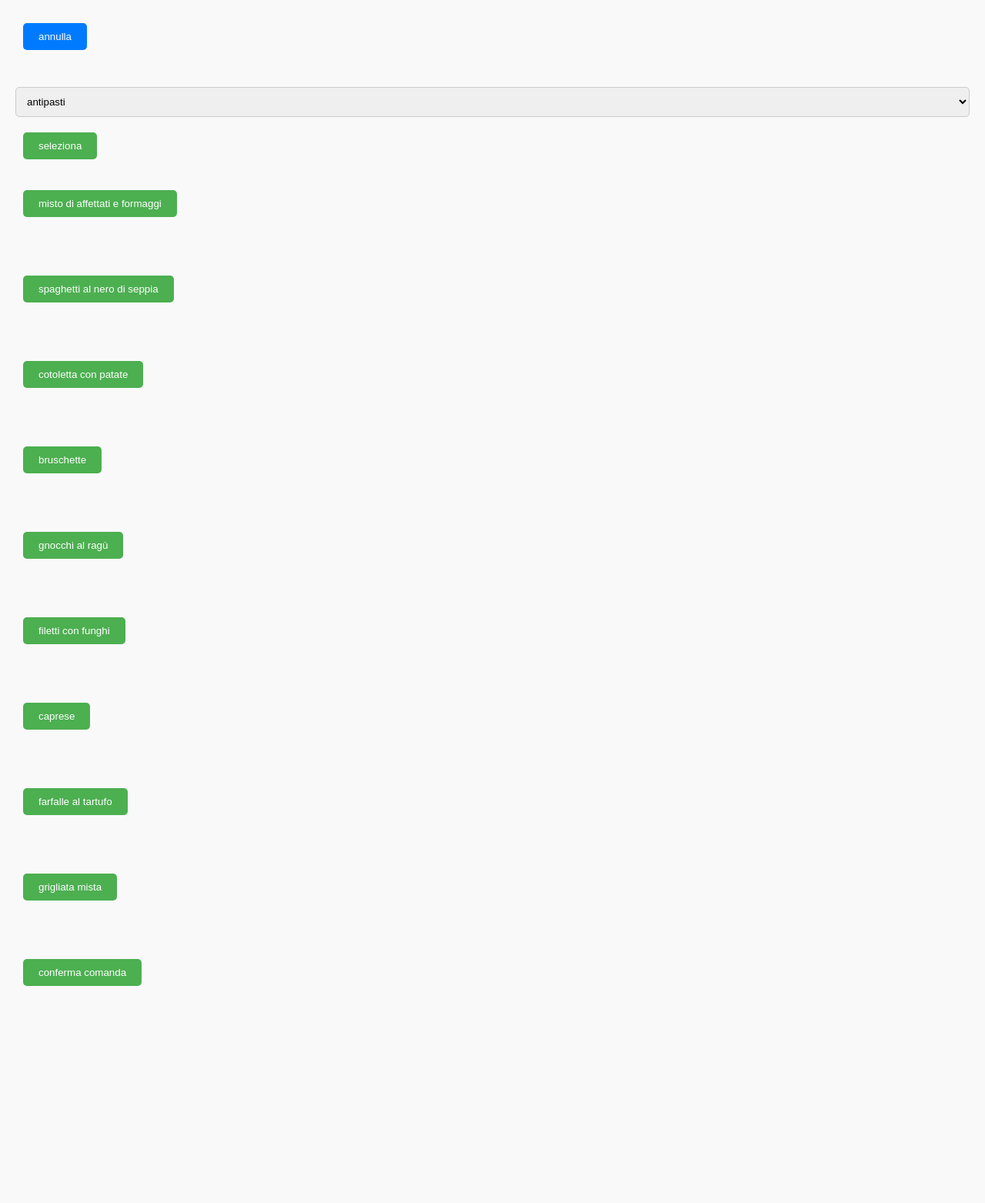
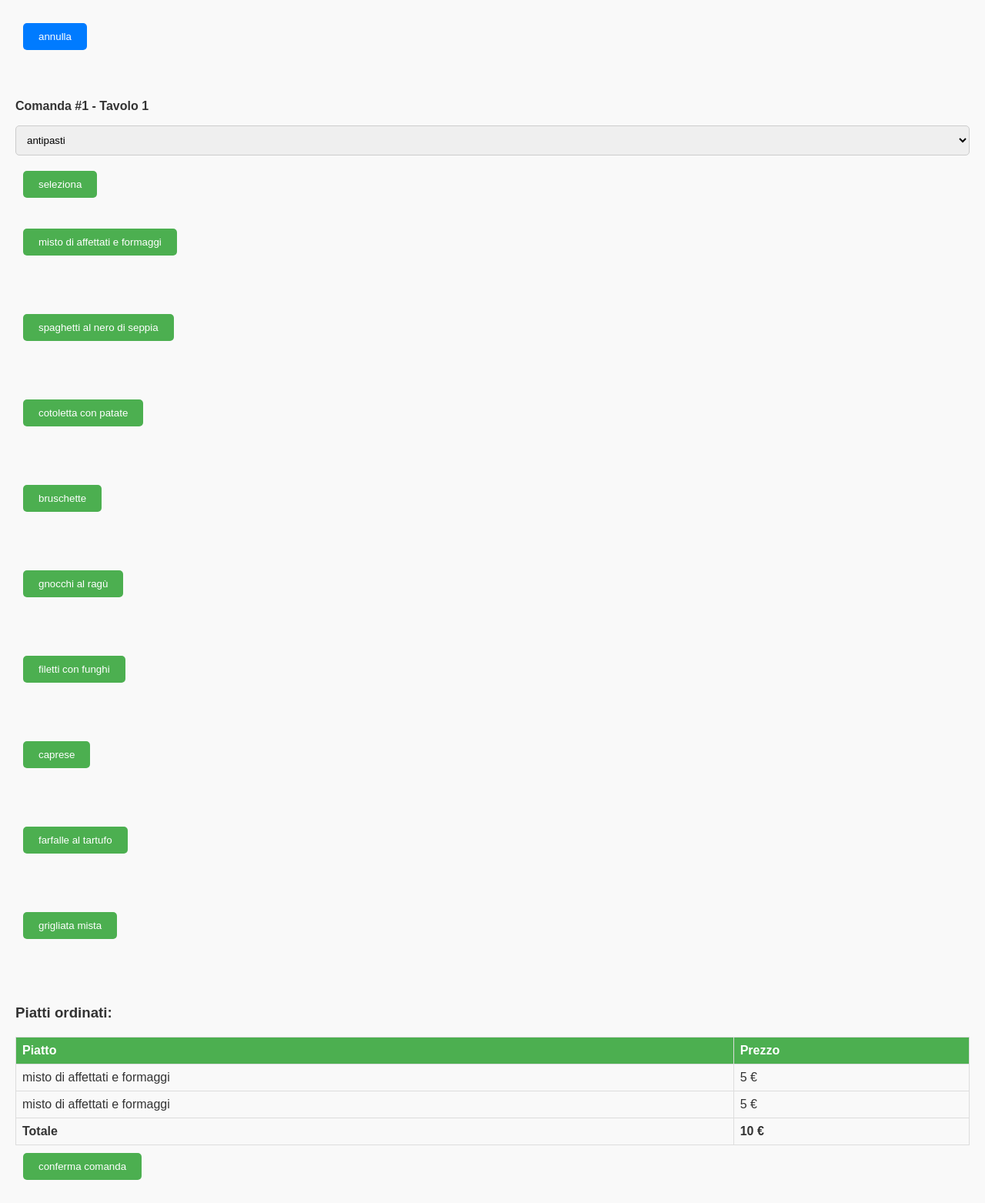
Before and after one commit to AluisiMichele/esercizio_comande, a PHP site: page /comanda.php in a window 1280 px wide. Shown: the whole page at 77% size. Before the commit the page ends 1281 px from the top, so only its background shows below. Run offline with PHP 8.4, Linux system fonts and the light colour scheme; the visitor is signed in with stand-in values (Sample User, id 1); data comes from the database, SQL or seed files in the repository.

Commit message:
collegato il dettaglio alla comanda e aggiunto riassunto dell'ordine

```diff
--- a/comanda.php
+++ b/comanda.php
@@ -7,19 +7,45 @@
 
     <body>
 
-    <?php
-
+<?php
+    session_start();
     include('database.php');
 
     if (isset($_POST['Id_tavolo']))
-    { $sql2 = "INSERT INTO comande (N_tavolo, stato) VALUES (" . $_POST['Id_tavolo'] . ", 1)";
-      $conn->query($sql2);
+    {
+        // Data e ora correnti
+        $data_corrente = date("Y-m-d");
+        $ora_corrente = date("H:i:s");
+
+        // ID cameriere (potresti voler recuperare questo dall'utente loggato)
+        $id_cameriere = isset($_SESSION['id_cameriere']) ? $_SESSION['id_cameriere'] : 1;
+
+        // Numero di coperti (predefinito o da form)
+        $n_coperti = isset($_POST['n_coperti']) ? $_POST['n_coperti'] : 2;
+
+        $sql2 = "INSERT INTO comande (N_tavolo, stato, data, ora, N_coperti, ID_cameriere)
+                VALUES (" . $_POST['Id_tavolo'] . ", 1, '$data_corrente', '$ora_corrente', $n_coperti, $id_cameriere)";
+
+        if ($conn->query($sql2) === TRUE) {
+            // Ottieni l'ID della comanda appena creata
+            $_SESSION['id_comanda'] = $conn->insert_id;
+            $_SESSION['n_tavolo'] = $_POST['Id_tavolo'];
+        } else {
+            echo "Errore nella creazione della comanda: " . $conn->error;
+        }
     }
 
     echo "<form action='tavoli.php'>";
     echo "<button>annulla</button>";
     echo "</form>";
     echo "<br>";
+
+    // Mostra informazioni sulla comanda corrente
+    if (isset($_SESSION['id_comanda'])) {
+        echo "<div class='comanda-info'>";
+        echo "<p><strong>Comanda #" . $_SESSION['id_comanda'] . " - Tavolo " . $_SESSION['n_tavolo'] . "</strong></p>";
+        echo "</div>";
+    }
 
     echo "<form method='POST'>";
         echo "<select name='filtro' id='piatti' >";
@@ -67,11 +93,46 @@
 
       echo "<div>";
 
+      // Mostra i piatti già aggiunti alla comanda corrente
+      if (isset($_SESSION['id_comanda'])) {
+          $id_comanda = $_SESSION['id_comanda'];
 
+          echo "<h3>Piatti ordinati:</h3>";
+
+          $sql_dettagli = "SELECT d.ID_dettaglio, m.Descrizione_piatto, d.prezzo
+                          FROM dettagli_comande d
+                          JOIN menu m ON d.ID_menu = m.ID_menu
+                          WHERE d.ID_comanda = $id_comanda";
+
+          $result_dettagli = $conn->query($sql_dettagli);
+
+          if ($result_dettagli && $result_dettagli->num_rows > 0) {
+              echo "<table border='1'>";
+              echo "<tr><th>Piatto</th><th>Prezzo</th></tr>";
+
+              $totale = 0;
+
+              while($row_dettaglio = $result_dettagli->fetch_assoc()) {
+                  echo "<tr>";
+                  echo "<td>{$row_dettaglio['Descrizione_piatto']}</td>";
+                  echo "<td>{$row_dettaglio['prezzo']} €</td>";
+                  echo "</tr>";
+
+                  $totale += $row_dettaglio['prezzo'];
+              }
+
+              echo "<tr><td><strong>Totale</strong></td><td><strong>{$totale} €</strong></td></tr>";
+              echo "</table>";
+          } else {
+              echo "<p>Nessun piatto ordinato.</p>";
+          }
+      }
 
       echo "</div>";
 
+      echo "<form action='conferma_comanda.php' method='POST'>";
       echo "<input type='submit' name='comanda' value='conferma comanda'>";
+      echo "</form>";
 
       $conn->close();
 ?>
--- a/login.php
+++ b/login.php
@@ -53,7 +53,7 @@ if ($_SERVER["REQUEST_METHOD"] == "POST")
    echo "<p>Nome utente</p>";
     echo "<input type='text' name='nome_utente' value=''>";
     echo "<p>Password</p>";
-    echo "<input type=text name='password' value=''>";
+    echo "<input type=password name='password' value=''>";
     echo "<br><br><input type=submit>";
 
    echo "</form>";
```
Also changed, not shown: conferma_comanda.php (added, +24 -0 lines), insert_comanda.php (+11 -3 lines), index.php (line endings or trailing spaces).
